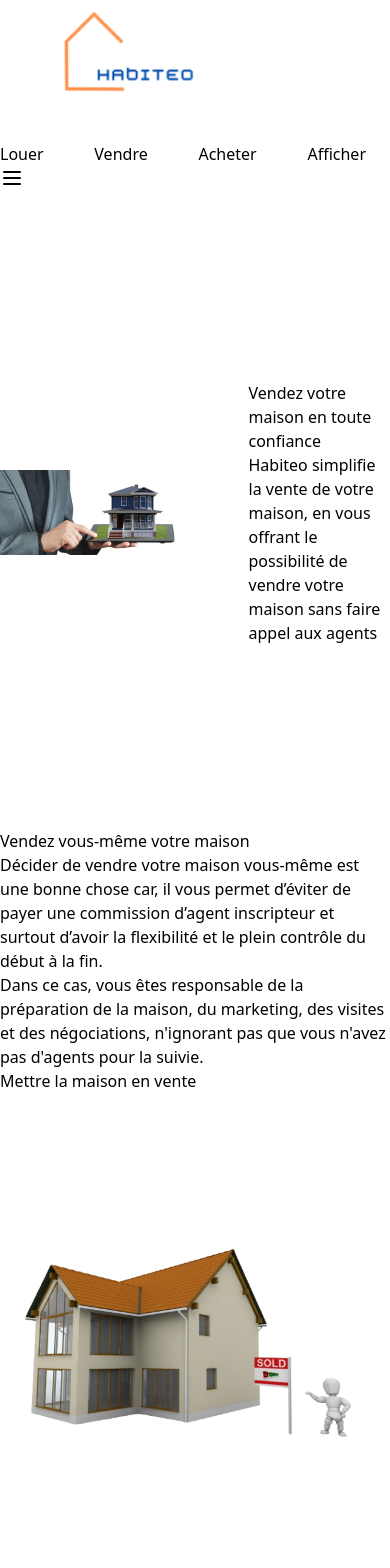
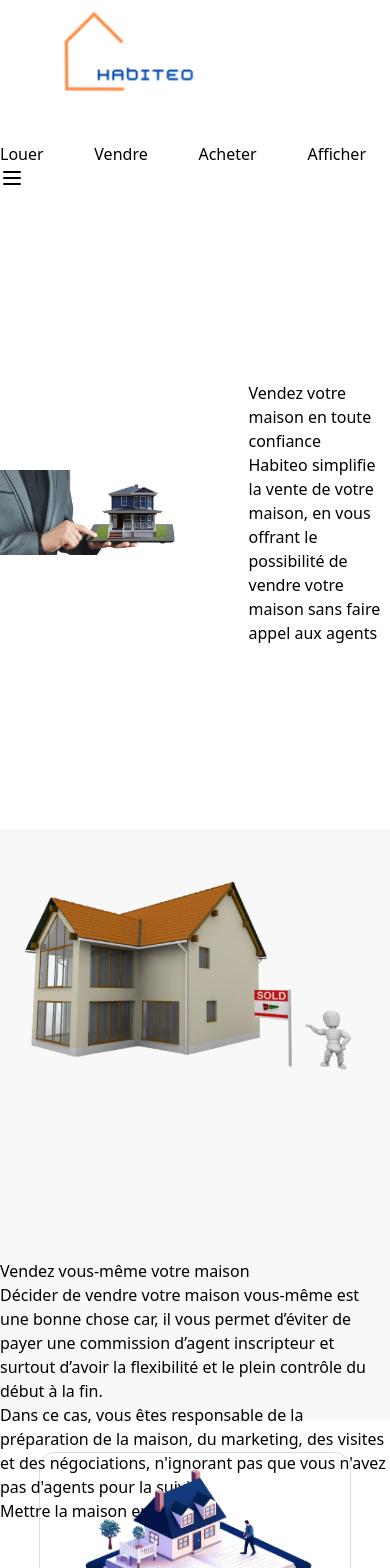
Before and after one commit to Edonak/Habiteo, a React (Vite) app: page /sell in a window 390 px wide. Shown: the top 1568 px of the page. Built offline with nearby package versions, Linux system fonts and the light colour scheme.

Commit message:
Debut responsive details de vente et location

```diff
--- a/src/App.css
+++ b/src/App.css
@@ -130,6 +130,21 @@
 
 
 /* sellHouse style */
+.sale-detail{
+  background-color: rgba(243, 244, 246, 0.6);
+  display: flex;
+  flex-direction: column;
+  align-items: center;
+  width:100%;
+}
+.sale-detail-vente{
+  width:100%;
+  height: 70vh;
+  display:flex;
+  justify-content: center;
+  align-items: center;
+  gap:3rem;
+}
 .details{
   display:flex;
   justify-content:center;
--- a/src/component/saleHouse/sellDetail.jsx
+++ b/src/component/saleHouse/sellDetail.jsx
@@ -4,8 +4,8 @@ import { Link } from 'react-router-dom';
 import ButtonVente from '../primaryComponents/buttonVente';
 export default function SellDetail({ onClick }) {
     return (
-        <section className='sale-detail w-[100%] bg-gray-100 bg-opacity-60 flex flex-col items-center'>
-            <div className='w-[80%] h-[60vh] flex justify-between items-center gap-3rem'>
+        <section className='sale-detail'>
+            <div className=' sale-detail-vente'>
                 <div className='w-[50%] flex flex-col items-center text-justify'>
                     <h2 className='text-[1.3rem] font-medium text-[#004AAD]'>Vendez vous-même votre maison</h2>
                     <p className='p-7'>Décider de vendre votre maison vous-même est une bonne chose car,
--- a/src/index.css
+++ b/src/index.css
@@ -75,4 +75,9 @@
         justify-content:center;
         flex-wrap: wrap;
     }
+    .sale-detail-vente{
+        display:flex;
+        flex-direction: column-reverse;
+
+    }
 }
```
